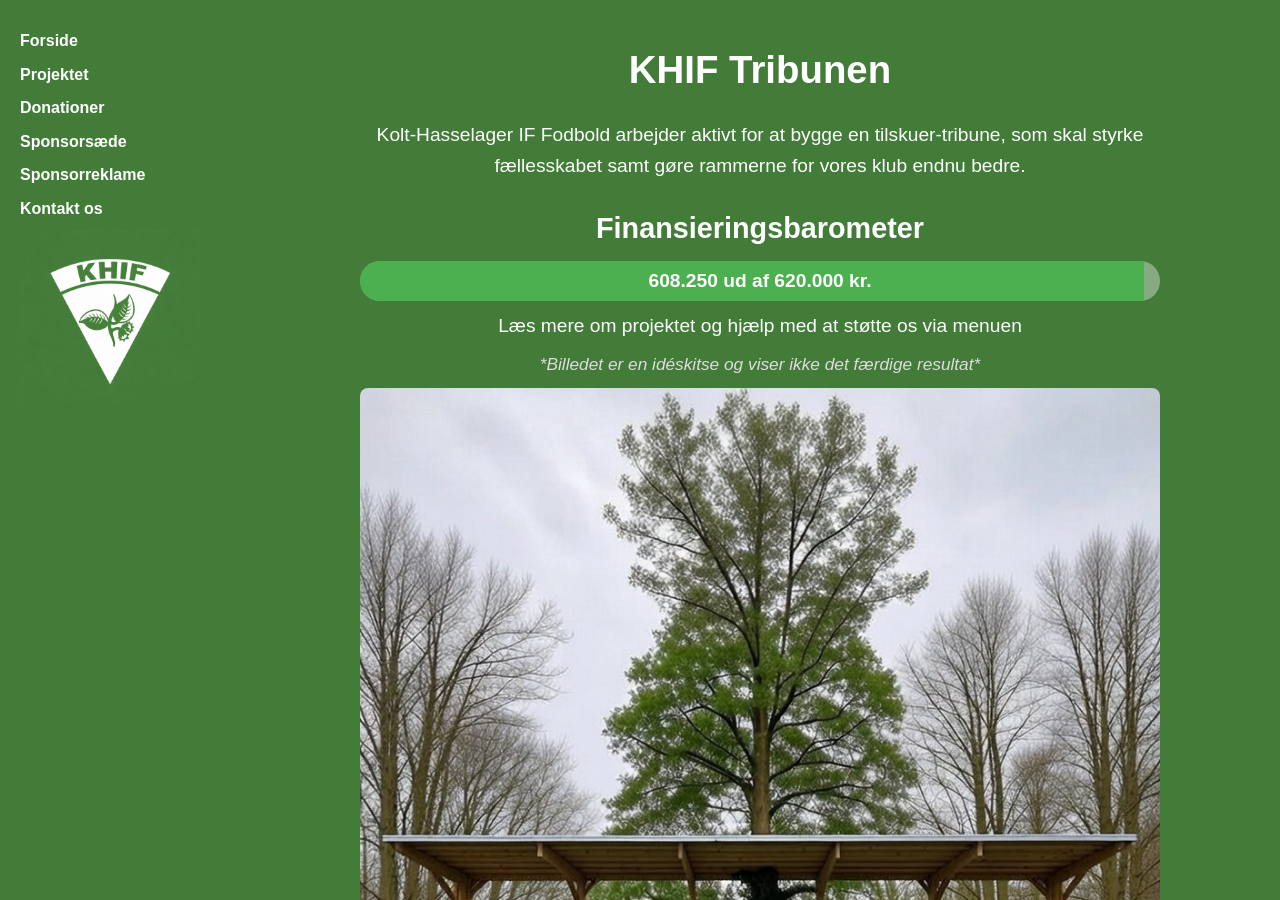
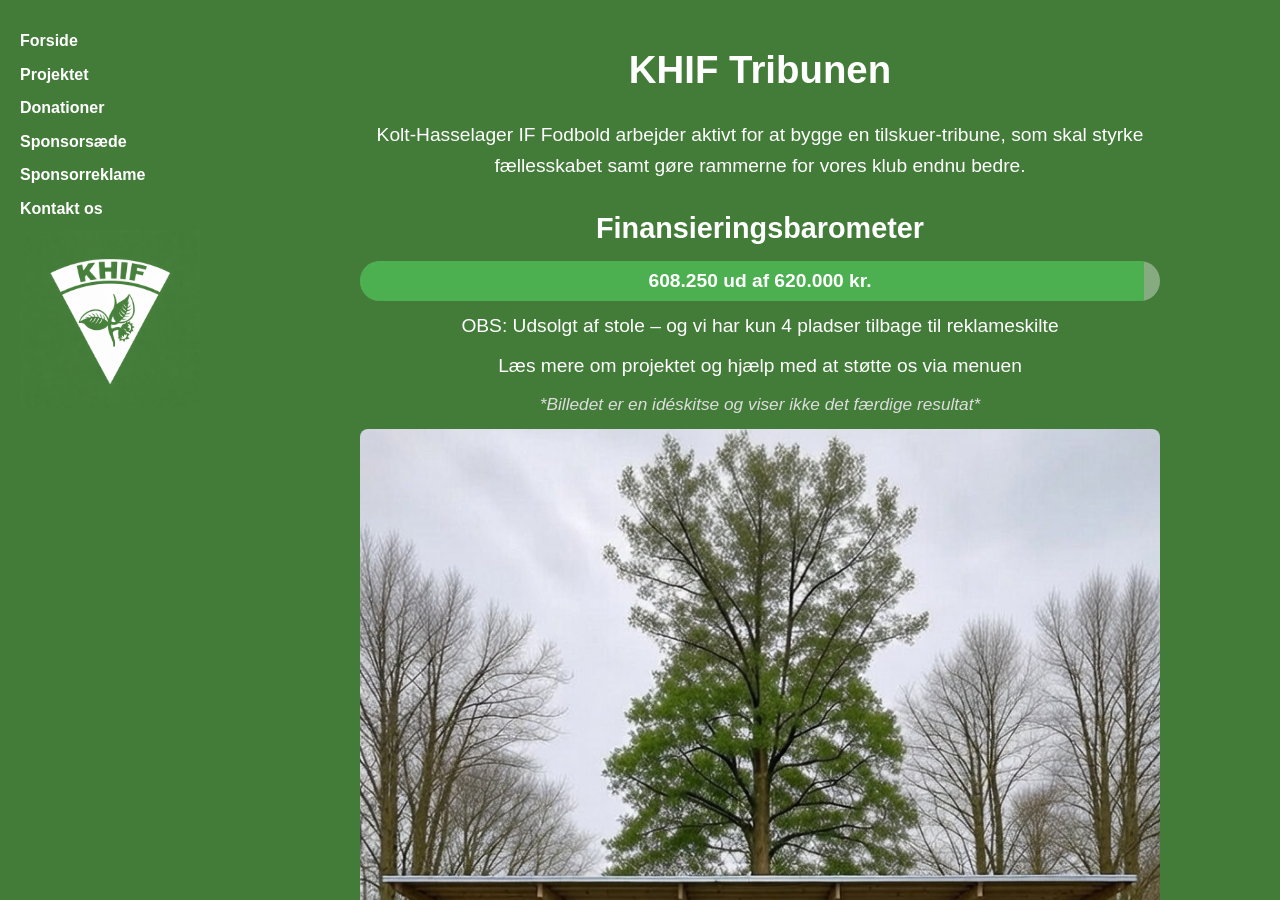
Before and after one commit to msj33/khif-tribune, a Jekyll site: the page built from index.md, in a window 1280 px wide and 900 px high. Built offline with Jekyll 4.4.1, drawn with Linux system fonts in a browser that asks for light colours.

Commit message:
Update index.md

```diff
--- a/index.md
+++ b/index.md
@@ -20,6 +20,7 @@ title: "Forside"
   %}
   </div>
 
+    <p>OBS: Udsolgt af stole – og vi har kun 4 pladser tilbage til reklameskilte</p>
     <p>Læs mere om projektet og hjælp med at støtte os via menuen</p>
 
   <!-- Kursiv note før billedet -->
```
